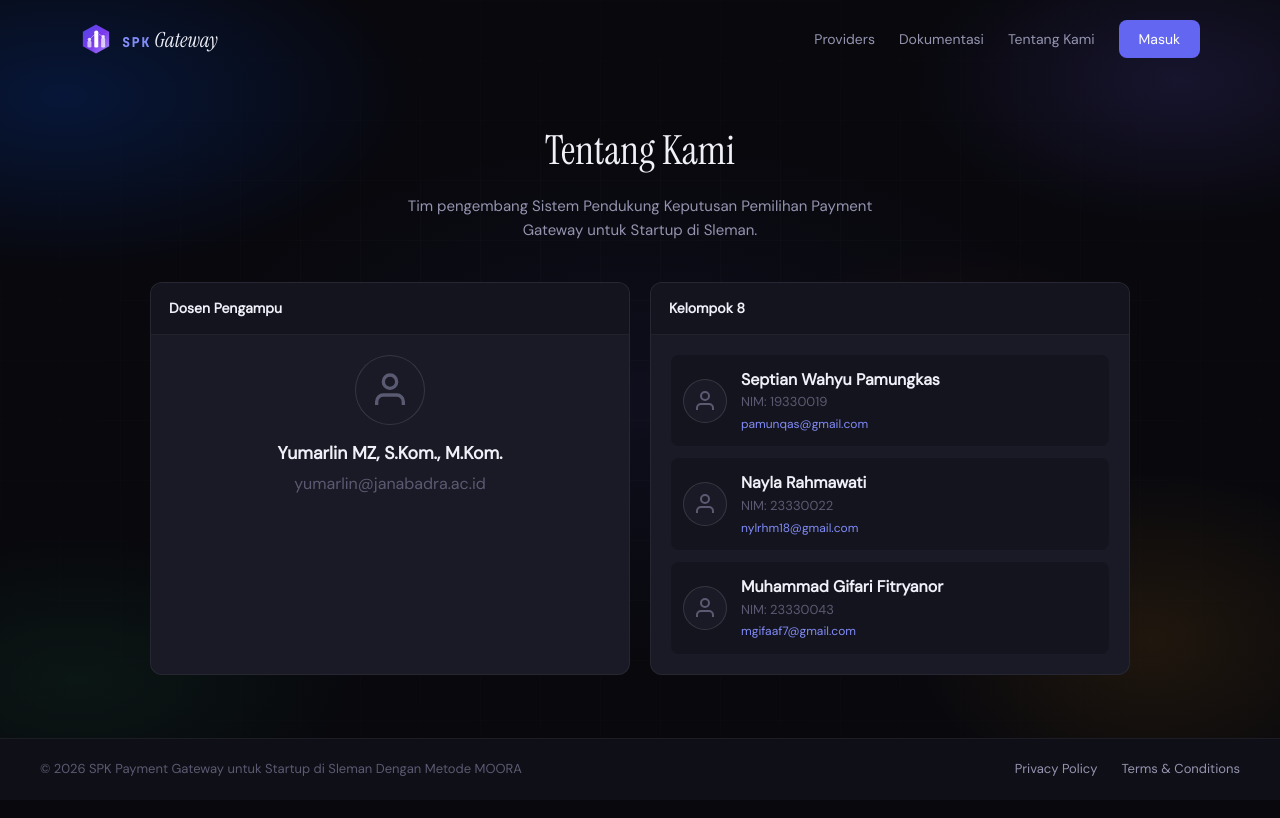
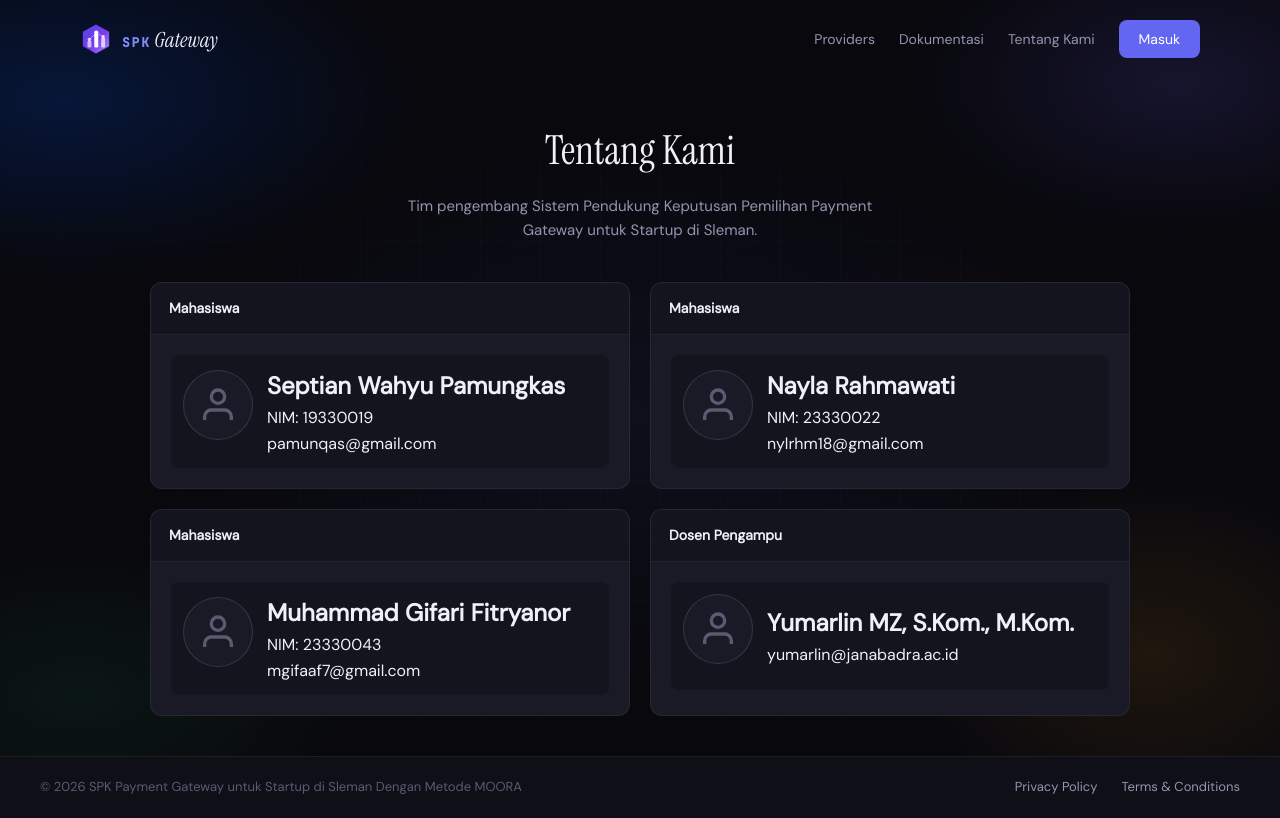
Before and after one commit to pamunqas/spk-app, a Next.js app: page /developer in a window 1280 px wide. Built offline with nearby package versions, Linux system fonts and the light colour scheme.

Commit message:
refactor: unify team as equal members in single list

```diff
--- a/app/developer/page.tsx
+++ b/app/developer/page.tsx
@@ -19,12 +19,12 @@ export default function DeveloperPage() {
       nim: '23330043',
       email: 'mgifaaf7@gmail.com',
     },
+    {
+      name: 'Yumarlin MZ, S.Kom., M.Kom.',
+      nim: '-',
+      email: 'yumarlin@janabadra.ac.id',
+    },
   ]
-
-  const dosen = {
-    name: 'Yumarlin MZ, S.Kom., M.Kom.',
-    email: 'yumarlin@janabadra.ac.id',
-  }
 
   return (
     <div className="landing-page">
@@ -40,48 +40,28 @@ export default function DeveloperPage() {
         </div>
 
         <div className="dev-grid">
-          <div className="dev-card">
+          {team.map((member) => (
+            <div key={member.email} className="dev-card">
               <div className="dev-card-header">
-              <span>Dosen Pengampu</span>
+                <span>{member.nim === '-' ? 'Dosen Pengampu' : 'Mahasiswa'}</span>
               </div>
               <div className="dev-card-content">
-              <div className="dev-dosen">
+                <div className="dev-team-member">
                   <div className="dev-avatar-large">
                     <svg width="40" height="40" viewBox="0 0 24 24" fill="none" stroke="var(--text-3)" strokeWidth="2">
                       <path d="M20 21v-2a4 4 0 0 0-4-4H8a4 4 0 0 0-4 4v2"/>
                       <circle cx="12" cy="7" r="4"/>
                     </svg>
                   </div>
-                <h2>{dosen.name}</h2>
-                <p>{dosen.email}</p>
+                  <div className="dev-member-info">
+                    <h2>{member.name}</h2>
+                    {member.nim !== '-' && <p>NIM: {member.nim}</p>}
+                    <p>{member.email}</p>
                   </div>
                 </div>
               </div>
-
-          <div className="dev-card">
-            <div className="dev-card-header">
-              <span>Kelompok 8</span>
-            </div>
-            <div className="dev-card-content">
-              <div className="dev-team">
-                {team.map((member) => (
-                  <div key={member.nim} className="dev-team-member">
-                    <div className="dev-avatar">
-                      <svg width="24" height="24" viewBox="0 0 24 24" fill="none" stroke="var(--text-3)" strokeWidth="2">
-                        <path d="M20 21v-2a4 4 0 0 0-4-4H8a4 4 0 0 0-4 4v2"/>
-                        <circle cx="12" cy="7" r="4"/>
-                      </svg>
-                    </div>
-                    <div className="dev-member-info">
-                      <div style={{ fontWeight: 600, fontSize: '1rem' }}>{member.name}</div>
-                      <div style={{ color: 'var(--text-3)', fontSize: 13 }}>NIM: {member.nim}</div>
-                      <div style={{ color: 'var(--primary-light)', fontSize: 12, marginTop: 2 }}>{member.email}</div>
-                    </div>
             </div>
           ))}
-              </div>
-            </div>
-          </div>
         </div>
       </div>
 
```
Lines whose indentation alone changed are shown as unchanged.
